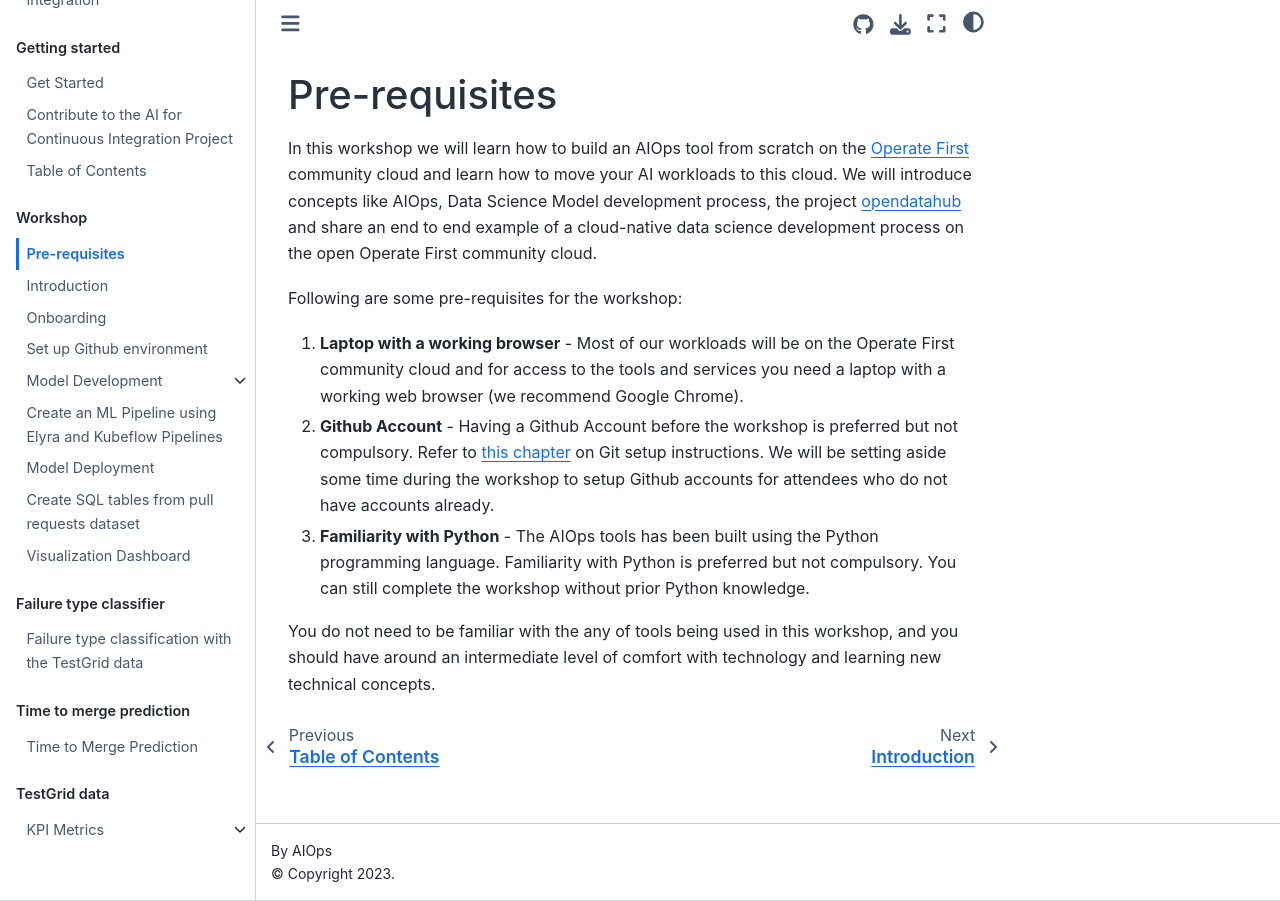
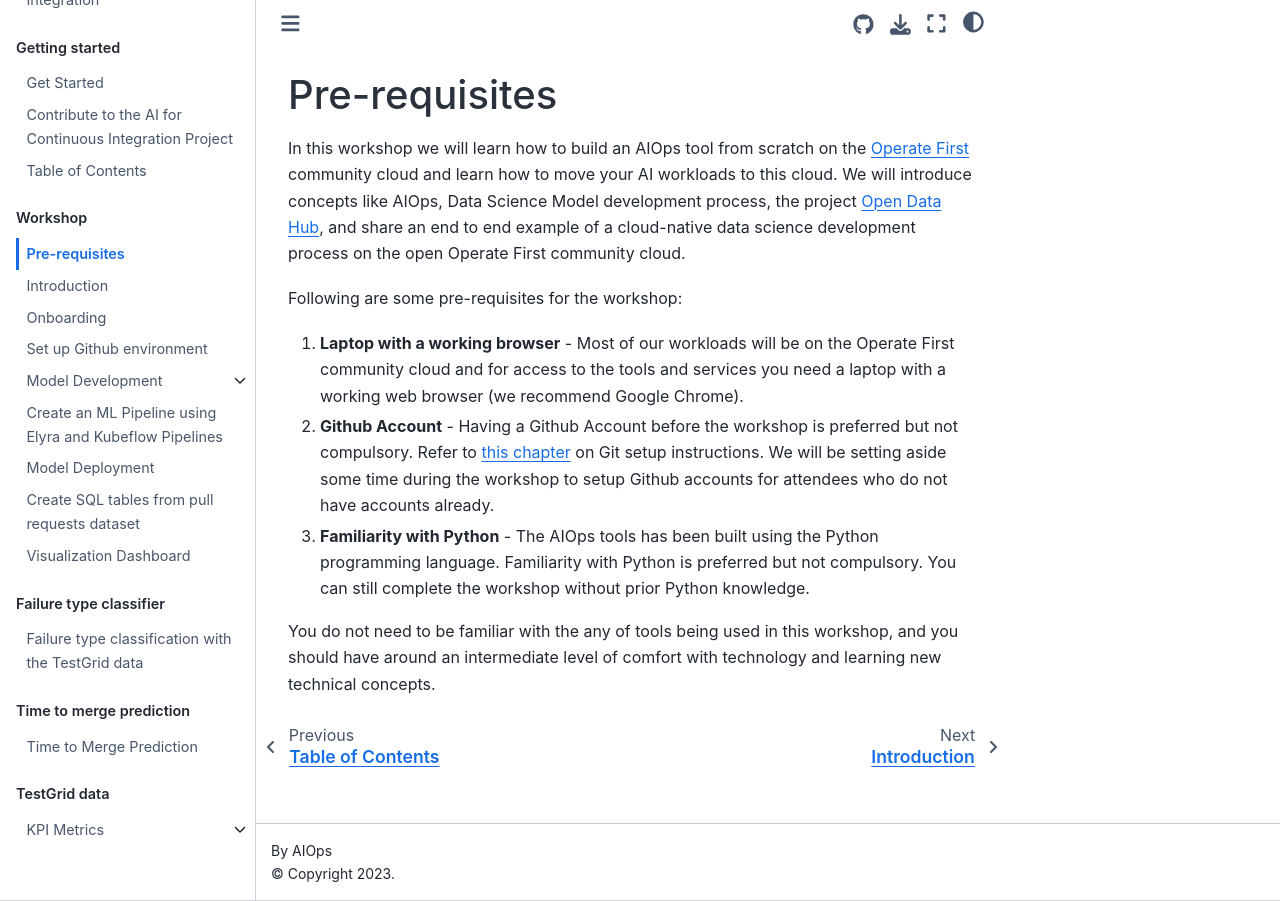
Before and after one commit to aicoe-aiops/ocp-ci-analysis, a Jupyter Book: the page built from docs/workshop/prerequisites.md, in a window 1280 px wide. Built offline with Jupyter Book 1.0.4 settings and Sphinx 7.4.7 and the Sphinx Book theme 1.1.4, drawn with Linux system fonts in a browser that asks for light colours; pages that are not in the unit, such as notebooks, are missing from menus; comment, search, counter and statistics services are not loaded.

Commit message:
Fixing ODH name
Although you may see it spelled with and without spaces, looking at the ODH website it's pretty clear the proper way is "Open Data Hub".

This is important whenever it's a proper name, and more important if it's someone's trademarks. Also, consistency and accuracy help create reader comfort.

```diff
--- a/docs/workshop/prerequisites.md
+++ b/docs/workshop/prerequisites.md
@@ -1,7 +1,7 @@
 # Pre-requisites
 
 In this workshop we will learn how to build an AIOps tool from scratch on the [Operate First](https://www.operate-first.cloud/) community cloud and learn how to move your AI workloads to this cloud.
-We will introduce concepts like AIOps, Data Science Model development process, the project [opendatahub](https://opendatahub.io/) and share an end to end example of a cloud-native data science development process on the open Operate First community cloud.
+We will introduce concepts like AIOps, Data Science Model development process, the project [Open Data Hub](https://opendatahub.io/), and share an end to end example of a cloud-native data science development process on the open Operate First community cloud.
 
 Following are some pre-requisites for the workshop:
 
```
